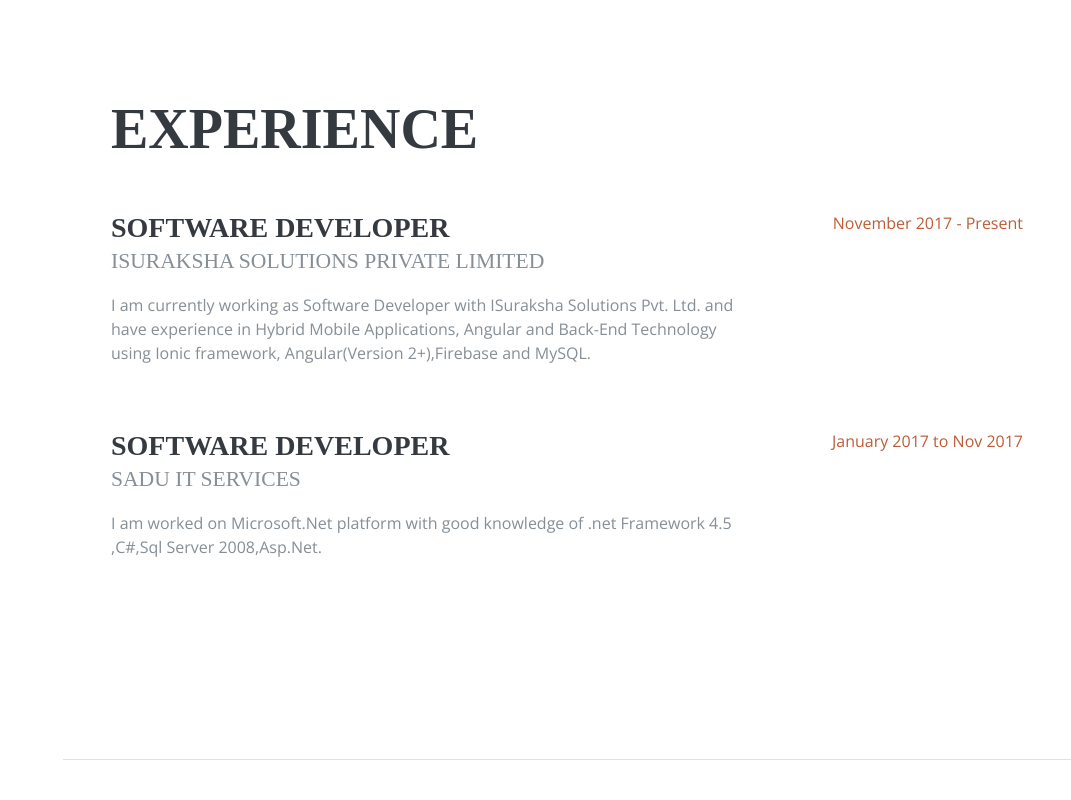
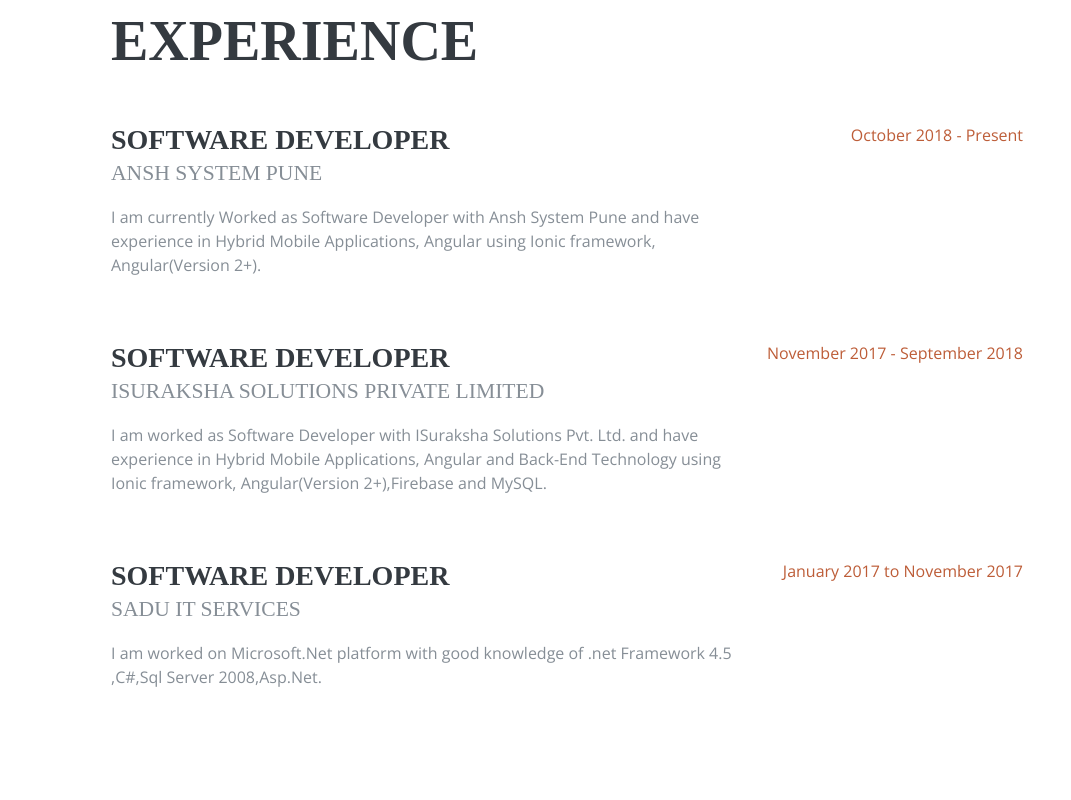
Before and after one commit to kirankirtkar/kiran, a plain HTML site: page index.html in a window 1280 px wide. Shown: the part 840-1640 px from the top of the page, without its empty margins (209-1280 px from the left). Drawn offline with nearby package versions, Linux system fonts and the light colour scheme; a web font is replaced by a local one.

Commit message:
commit changes..

```diff
--- a/index.html
+++ b/index.html
@@ -129,8 +129,8 @@
                 <a class="nav-link js-scroll-trigger" href="#awards">Achievements</a>
             </li>
             <li class="nav-item">
-                <a class="nav-link" href="doc/Resume_22_08.pdf" target="_blank"
-                   download="Resume_22_08.pdf">Download CV</a>
+                <a class="nav-link" href="doc/Resume_21_09.pdf" target="_blank"
+                   download="Resume_21_09.pdf">Download CV</a>
             </li>
         </ul>
     </div>
@@ -209,13 +209,27 @@
     <section class="resume-section p-3 p-lg-5 d-flex flex-column" id="experience">
         <div class="my-auto text-center">
             <h2 class="mb-5">Experience</h2>
+            <div class="resume-item d-flex flex-column flex-md-row mb-5">
+                <div class="resume-content">
+                    <h3 class="mb-0">Software Developer</h3>
+                    <div class="subheading mb-3">Ansh System Pune</div>
+                    <p>
+                        I am currently Worked as Software Developer with Ansh System Pune and have
+                        experience in Hybrid Mobile Applications, Angular using Ionic framework,
+                        Angular(Version 2+).
+                    </p>
+                </div>
+                <div class="resume-date text-md-right">
+                    <span class="text-primary">October 2018 - Present</span>
+                </div>
+            </div>
 
             <div class="resume-item d-flex flex-column flex-md-row mb-5">
                 <div class="resume-content">
                     <h3 class="mb-0">Software Developer</h3>
                     <div class="subheading mb-3">ISuraksha Solutions Private Limited</div>
                     <p>
-                        I am currently working as Software Developer with ISuraksha Solutions Pvt.
+                        I am worked as Software Developer with ISuraksha Solutions Pvt.
                         Ltd. and have
                         experience in Hybrid Mobile Applications, Angular and Back-End Technology using Ionic framework,
                         Angular(Version 2+),Firebase and
@@ -223,7 +237,7 @@
                     </p>
                 </div>
                 <div class="resume-date text-md-right">
-                    <span class="text-primary">November 2017 - Present</span>
+                    <span class="text-primary">November 2017 - September 2018</span>
                 </div>
             </div>
 
@@ -237,7 +251,7 @@
                     </p>
                 </div>
                 <div class="resume-date text-md-right">
-                    <span class="text-primary">January 2017 to Nov 2017</span>
+                    <span class="text-primary">January 2017 to November 2017</span>
                 </div>
             </div>
         </div>
```
